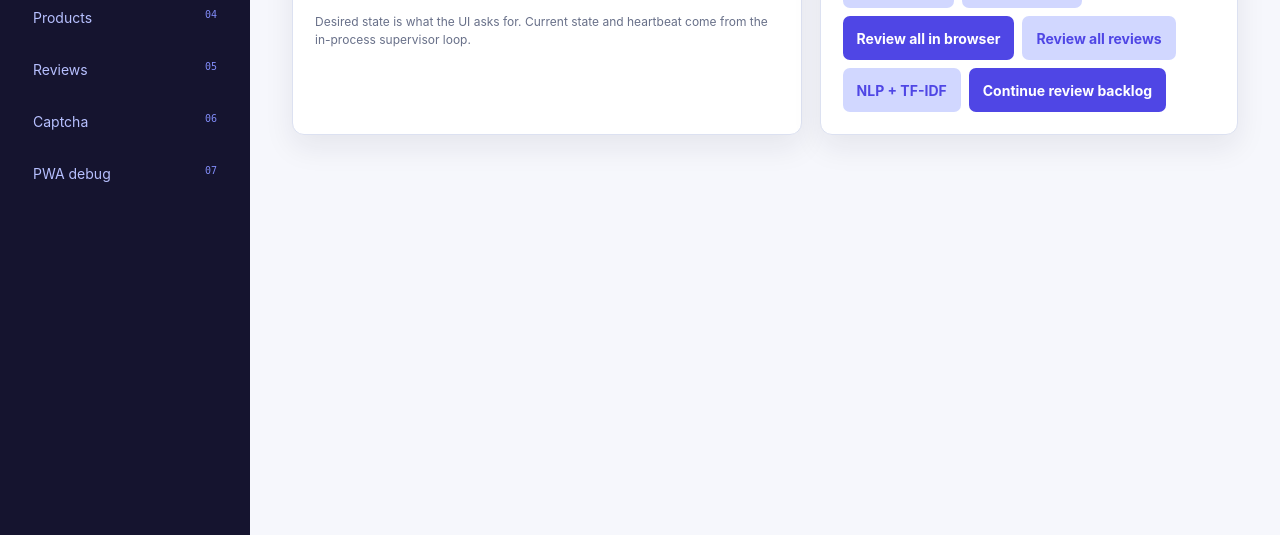
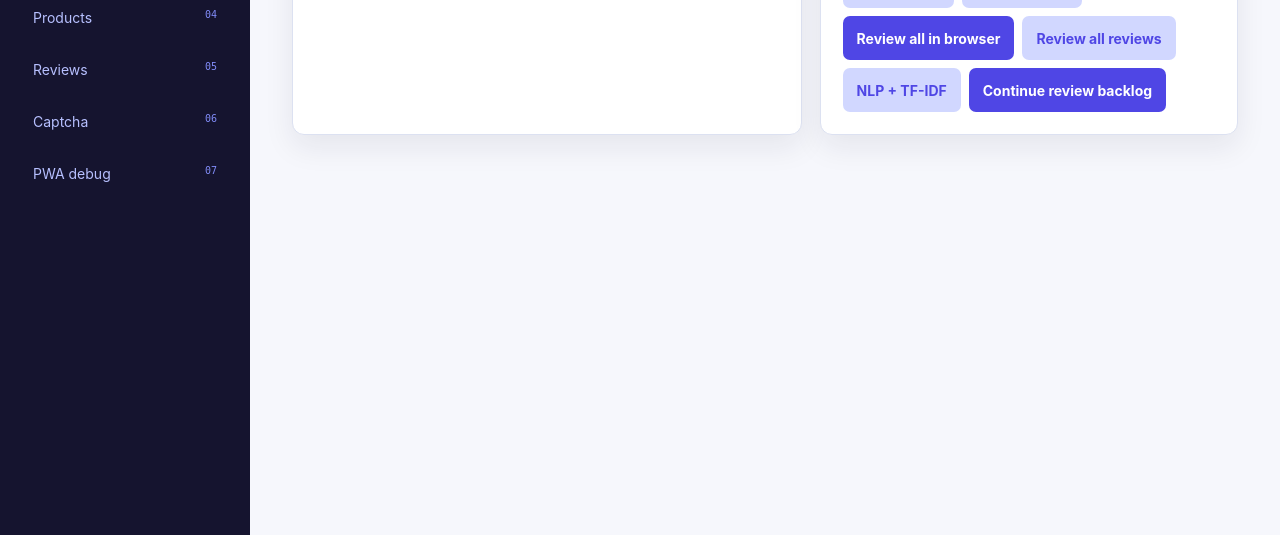
Before and after one commit to AndyStan112/project_dm, a FastAPI app: page /workers in a window 1280 px wide. Shown: the part 265-800 px from the top of the page. Run offline with FastAPI, Linux system fonts and the light colour scheme.

Commit message:
deleted section

```diff
--- a/src/project_dm/web/templates/workers.html
+++ b/src/project_dm/web/templates/workers.html
@@ -110,7 +110,6 @@
         </tbody>
       </table>
     </div>
-    <p class="hint">Desired state is what the UI asks for. Current state and heartbeat come from the in-process supervisor loop.</p>
   </article>
 
   <article class="panel">
```
